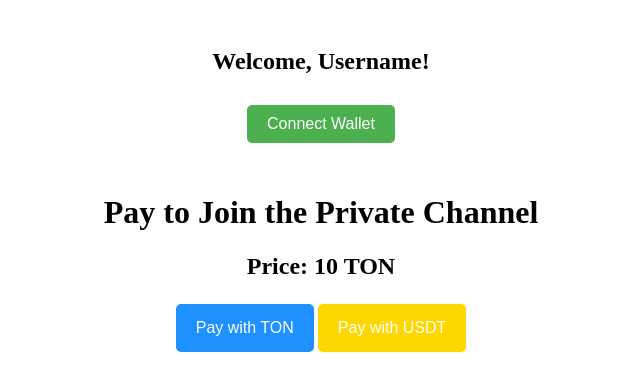
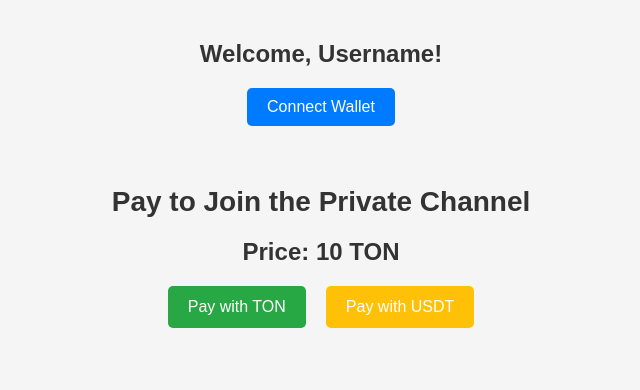
Before and after one commit to biniam55/Fanos_Telegram_Mini_App, a React (Vite) app: page /payment/TON in a window 1280 px wide. Shown: the top 390 px of the page, without its empty margins (319-959 px from the left). Built offline with nearby package versions, Linux system fonts and the light colour scheme.

Commit message:
some change

```diff
--- a/src/App.css
+++ b/src/App.css
@@ -1,122 +1,138 @@
+body {
+  background-color: #f5f5f5; /* Light gray background */
+  font-family: 'Arial', sans-serif; /* Clean font */
+  margin: 0;
+  padding: 0;
+}
+
 .container {
+  max-width: 800px;
+  margin: 0 auto;
   padding: 20px;
+}
+
+.username {
+  color: #333; /* Dark gray text */
+  font-size: 24px;
+  margin-bottom: 20px;
   text-align: center;
 }
 
-.username {
-  font-size: 24px;
-  margin-bottom: 20px;
-}
-
 .wallet-button {
-  padding: 10px 20px;
-  background-color: #4CAF50; /* Green color */
+  background-color: #007bff; /* Primary blue */
   color: white;
   border: none;
   border-radius: 5px;
+  padding: 10px 20px;
   cursor: pointer;
   font-size: 16px;
-  margin-bottom: 20px;
+  display: block;
+  margin: 0 auto 20px; /* Centered */
+  transition: background-color 0.3s;
 }
 
 .wallet-button:hover {
-  background-color: #45a049; /* Darker green on hover */
+  background-color: #0056b3; /* Darker blue on hover */
 }
 
 .wallet-status {
-  margin: 10px 0;
-  font-size: 16px;
-  color: #4CAF50; /* Match with wallet button */
+  text-align: center;
+  color: #28a745; /* Green for success */
+  font-weight: bold;
 }
 
 .offers-section {
-  margin-top: 20px;
+  text-align: center;
+}
+
+.heading {
+  font-size: 28px;
+  color: #333;
+  margin-bottom: 20px;
 }
 
 .offers {
   display: flex;
+  justify-content: space-around;
   flex-wrap: wrap;
-  justify-content: center;
-  gap: 20px; /* Space between offer cards */
 }
 
 .offer {
-  text-decoration: none; /* Remove underline from links */
+  text-decoration: none;
+  color: inherit; /* Inherit text color */
 }
 
 .offer-card {
-  background-color: #ffffff; /* White background */
-  border: 1px solid #ddd; /* Light gray border */
-  border-radius: 10px; /* Rounded corners */
+  background-color: white;
+  border-radius: 10px;
   padding: 20px;
+  box-shadow: 0 4px 10px rgba(0, 0, 0, 0.1);
+  transition: transform 0.2s;
+  width: 200px;
+  margin: 10px;
   text-align: center;
-  transition: transform 0.2s, box-shadow 0.2s; /* Smooth transition */
-  width: 200px; /* Fixed width */
-  box-shadow: 0 4px 8px rgba(0, 0, 0, 0.1); /* Subtle shadow */
 }
 
 .offer-card:hover {
   transform: translateY(-5px); /* Lift effect on hover */
-  box-shadow: 0 8px 16px rgba(0, 0, 0, 0.2); /* Deeper shadow on hover */
 }
 
 .offer-price {
-  font-size: 18px;
-  color: #333; /* Dark text color */
-  margin-top: 10px; /* Space above price */
+  font-size: 20px;
+  font-weight: bold;
+  margin-top: 10px;
+  color: #007bff; /* Blue for price */
 }
-
-
 .payment-options {
+  text-align: center;
   margin-top: 20px;
 }
 
+.price {
+  font-size: 24px;
+  color: #333; /* Dark gray for better readability */
+  margin: 10px 0;
+}
+
 .button {
-  background-color: #4CAF50; /* Green */
+  background-color: #007bff; /* Blue color for buttons */
+  color: white;
   border: none;
-  color: white;
-  padding: 15px 20px;
-  text-align: center;
-  text-decoration: none;
-  display: inline-block;
+  border-radius: 5px;
+  padding: 12px 20px; /* Padding for a more substantial button */
+  cursor: pointer;
   font-size: 16px;
-  margin: 4px 2px;
-  border-radius: 5px;
-  cursor: pointer;
-  transition: background-color 0.3s;
+  margin: 10px; /* Margin around buttons */
+  transition: background-color 0.3s, transform 0.2s; /* Smooth transition */
+}
+
+.button:hover {
+  background-color: #0056b3; /* Darker blue on hover */
 }
 
 .button.ton {
-  background-color: #1E90FF; /* Dodger Blue */
+  background-color: #28a745; /* Green for TON */
+}
+
+.button.ton:hover {
+  background-color: #218838; /* Darker green on hover */
 }
 
 .button.usdt {
-  background-color: #FFD700; /* Gold */
+  background-color: #ffc107; /* Yellow for USDT */
 }
 
-.button:hover {
-  background-color: #45a049;
+.button.usdt:hover {
+  background-color: #e0a800; /* Darker yellow on hover */
 }
 
 .confirmation-section {
+  text-align: center;
   margin-top: 20px;
 }
 
 .description {
+  font-size: 18px;
+  color: #666; /* Gray for description */
   margin: 10px 0;
 }
-.wallet-button {
-  background-color: #4CAF50; /* Green */
-  color: white;
-  padding: 10px 20px;
-  border: none;
-  border-radius: 5px;
-  cursor: pointer;
-  margin: 10px 0;
-}
-
-.wallet-status {
-  color: #4CAF50;
-  margin: 10px 0;
-  font-weight: bold;
-}
--- a/src/App.jsx
+++ b/src/App.jsx
@@ -1,12 +1,12 @@
 import React, { useState } from 'react';
 import { BrowserRouter as Router, Route, Routes, Link } from 'react-router-dom';
-import { motion } from 'framer-motion'; // Import motion from Framer Motion
-import './App.css'; // Make sure to create this CSS file
-import PaymentPage from './PaymentPage'; // Import the PaymentPage component
+import { motion } from 'framer-motion';
+import './App.css';
+import PaymentPage from './PaymentPage';
 
 const App = () => {
-  const [connected, setConnected] = useState(false); // State to manage wallet connection
-  const username = "Username"; // Replace with dynamic username if needed
+  const [connected, setConnected] = useState(false);
+  const username = "Username";
 
   const offers = [
     { title: 'Premium Offer 1', price: '10 TON', currency: 'TON' },
@@ -22,7 +22,6 @@
   };
 
   const handleWalletConnect = () => {
-    // Simulate wallet connection
     setConnected(true);
     console.log("Wallet connected");
   };
@@ -32,7 +31,6 @@
       <div className="container">
         <h2 className="username">Welcome, {username}!</h2>
 
-        {/* Wallet Connect Button */}
         <button className="wallet-button" onClick={handleWalletConnect}>
           Connect Wallet
         </button>
--- a/src/PaymentPage.jsx
+++ b/src/PaymentPage.jsx
@@ -1,6 +1,6 @@
 import React, { useState } from 'react';
 import { useParams } from 'react-router-dom';
-import { motion } from 'framer-motion'; // Import motion from Framer Motion
+import { motion } from 'framer-motion';
 import './App.css'; // Ensure you have the same CSS for styling
 
 const PaymentPage = () => {
@@ -28,7 +28,7 @@
         {!paymentSuccess ? (
           <div className="payment-options">
             <h1 className="heading">Pay to Join the Private Channel</h1>
-            <h2>Price: {currency === 'TON' ? '10 TON' : '15 USDT'}</h2>
+            <h2 className="price">Price: {currency === 'TON' ? '10 TON' : '15 USDT'}</h2>
             <button className="button ton" onClick={handlePayment}>
               Pay with TON
             </button>
```
